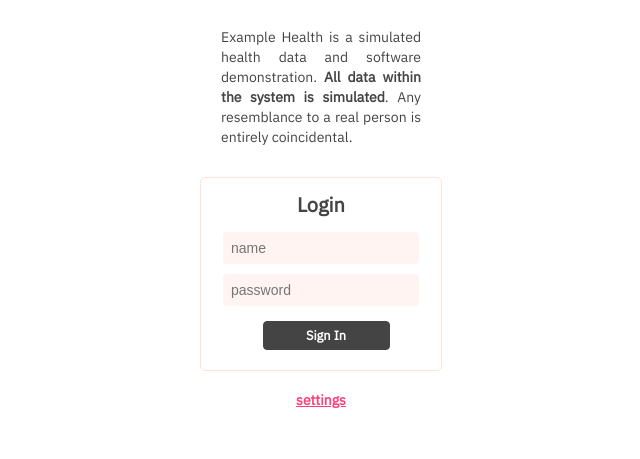
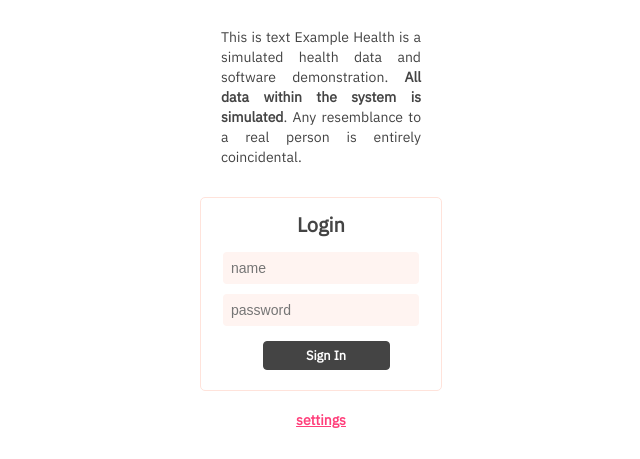
Before and after one commit to ManuelCoral1998/IcesiHealth-Momentaneo, a website: page frontend/public/login.html in a window 1280 px wide. Shown: the part 354-813 px from the top of the page, without its empty margins (319-959 px from the left). Drawn offline with Linux system fonts and the light colour scheme; no server answers.

Commit message:
Testing deployment

```diff
--- a/frontend/public/login.html
+++ b/frontend/public/login.html
@@ -19,7 +19,7 @@
     <div class="pillar">
       <div class="loginlogo"><img class="Fictionallogo" src="images/fictional.svg"></div>
       <div class="Fictionalname">Example Health</div>
-      <div class="disclaimer">Example Health is a simulated health data and software demonstration. <b>All data within the system is simulated</b>. Any resemblance to a real person is entirely coincidental.</div>
+      <div class="disclaimer">This is text Example Health is a simulated health data and software demonstration. <b>All data within the system is simulated</b>. Any resemblance to a real person is entirely coincidental.</div>
       <div class="loginform">
         <form method="post" action="index.html">
           <div class="box">
```
